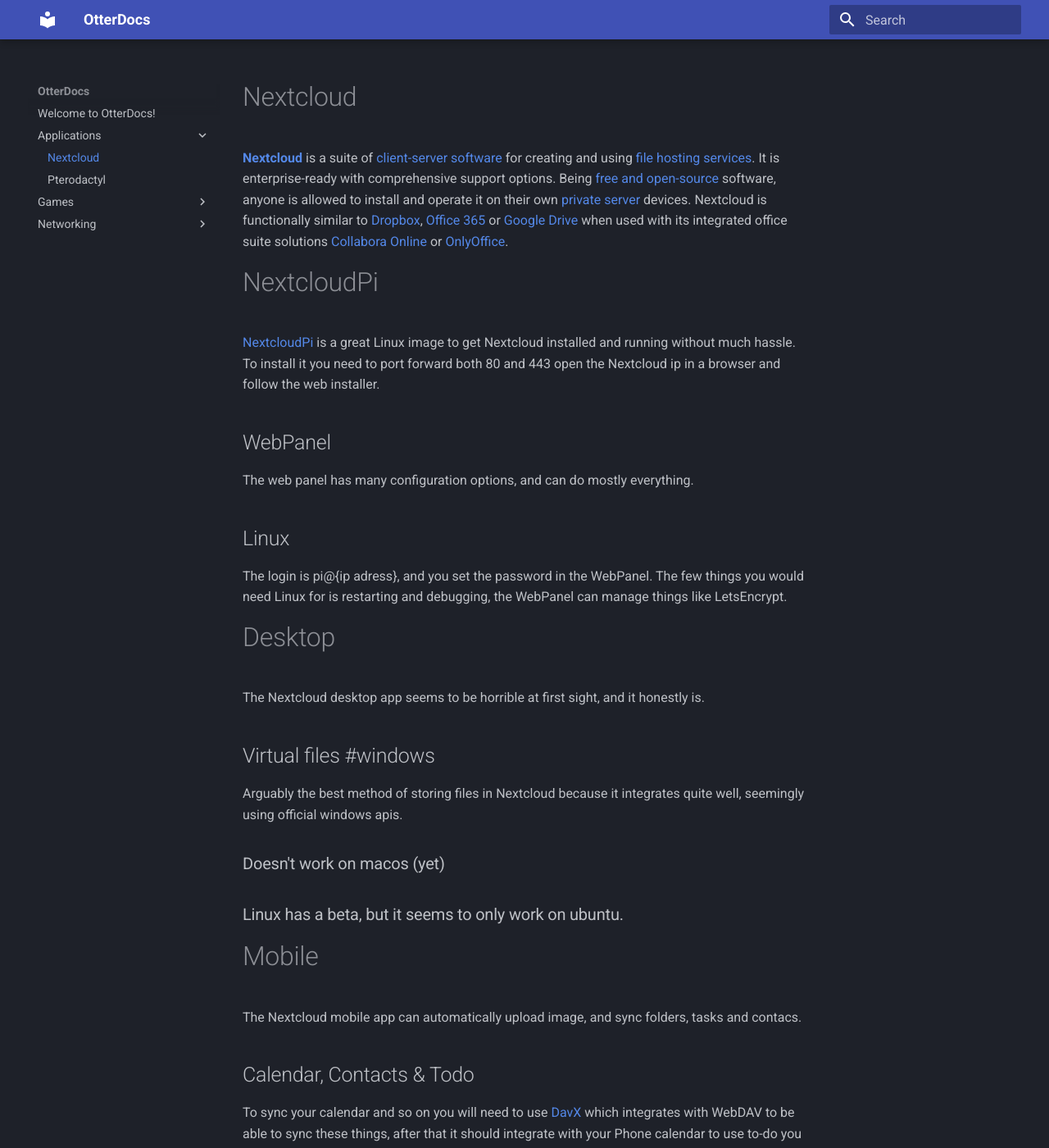
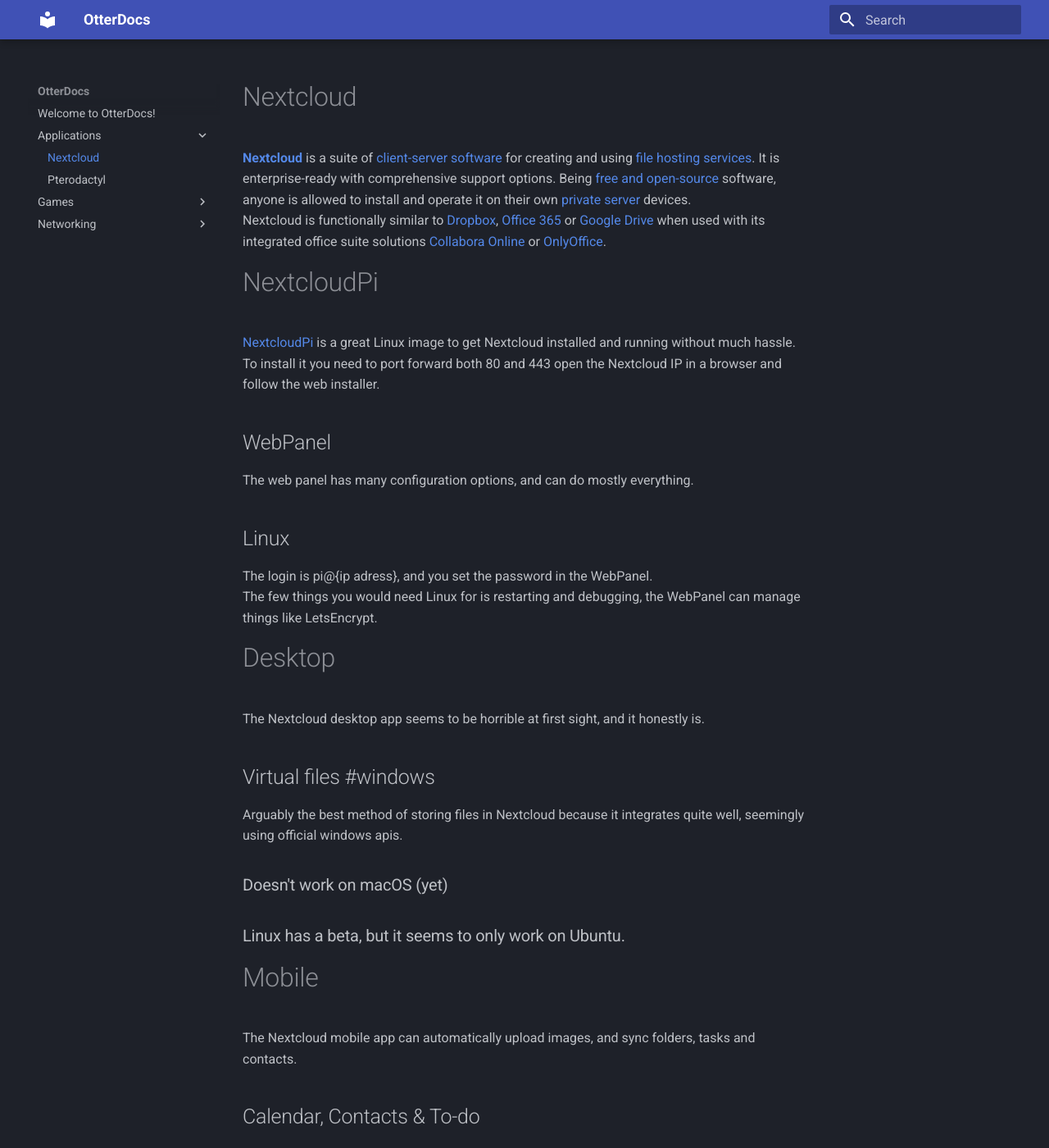
Before and after one commit to DeeKahy/OtterDocs, an MkDocs documentation site: the page built from docs/Applications/Nextcloud.md, in a window 1280 px wide and 1400 px high. Shown: the whole window at 82% size. Built offline with MkDocs 1.6.1 and Material for MkDocs 9.7.7, drawn with Linux system fonts in a browser that asks for light colours.

Commit message:
minor spelling corrections

```diff
--- a/docs/Applications/Nextcloud.md
+++ b/docs/Applications/Nextcloud.md
@@ -1,12 +1,13 @@
+
 # Nextcloud
 
-**[Nextcloud](https://nextcloud.com/)** is a suite of [client-server software](https://en.wikipedia.org/wiki/Client%E2%80%93server_model "Client–server model") for creating and using [file hosting services](https://en.wikipedia.org/wiki/File_hosting_service "File hosting service"). It is enterprise-ready with comprehensive support options. Being [free and open-source](https://en.wikipedia.org/wiki/Free_and_open-source) software, anyone is allowed to install and operate it on their own [private server](https://en.wikipedia.org/wiki/Private_server "Private server") devices.
+**[Nextcloud](https://nextcloud.com/)** is a suite of [client-server software](https://en.wikipedia.org/wiki/Client%E2%80%93server_model "Client?server model") for creating and using [file hosting services](https://en.wikipedia.org/wiki/File_hosting_service "File hosting service"). It is enterprise-ready with comprehensive support options. Being [free and open-source](https://en.wikipedia.org/wiki/Free_and_open-source) software, anyone is allowed to install and operate it on their own [private server](https://en.wikipedia.org/wiki/Private_server "Private server") devices.
 Nextcloud is functionally similar to [Dropbox](https://en.wikipedia.org/wiki/Dropbox_\(service\) "Dropbox (service)"), [Office 365](https://en.wikipedia.org/wiki/Office_365 "Office 365") or [Google Drive](https://en.wikipedia.org/wiki/Google_Drive) when used with its integrated office suite solutions [Collabora Online](https://en.wikipedia.org/wiki/Collabora_Online "Collabora Online") or [OnlyOffice](https://en.wikipedia.org/wiki/OnlyOffice "OnlyOffice").
 
 # NextcloudPi
 
 [NextcloudPi](https://github.com/nextcloud/nextcloudpi/releases) is a great Linux image to get Nextcloud installed and running without much hassle.
-To install it you need to port forward both 80 and 443 open the Nextcloud ip in a browser and follow the web installer.
+To install it you need to port forward both 80 and 443 open the Nextcloud IP in a browser and follow the web installer.
 
 ## WebPanel
 
@@ -25,13 +26,13 @@
 
 Arguably the best method of storing files in Nextcloud because it integrates quite well, seemingly using official windows apis.
 
-### Doesn't work on macos (yet)
-### Linux has a beta, but it seems to only work on ubuntu.
+### Doesn't work on macOS (yet)
+### Linux has a beta, but it seems to only work on Ubuntu.
 
 # Mobile
 
-The Nextcloud mobile app can automatically upload image, and sync folders, tasks and contacs.
+The Nextcloud mobile app can automatically upload images, and sync folders, tasks and contacts.
 
-## Calendar, Contacts & Todo
+## Calendar, Contacts & To-do
 
 To sync your calendar and so on you will need to use [DavX](https://www.davx5.com/) which integrates with WebDAV to be able to sync these things, after that it should integrate with your Phone calendar to use to-do you will need to install opentasks which then should integrate with either DAVX or WebDAV.
```
Also changed, not shown: docs/Games/Factorio/How to Install Factorio Mods on a Server.md (+3 -2 lines), docs/Networking/DNS.md (+5 -4 lines), docs/index.md (+2 -1 lines).
